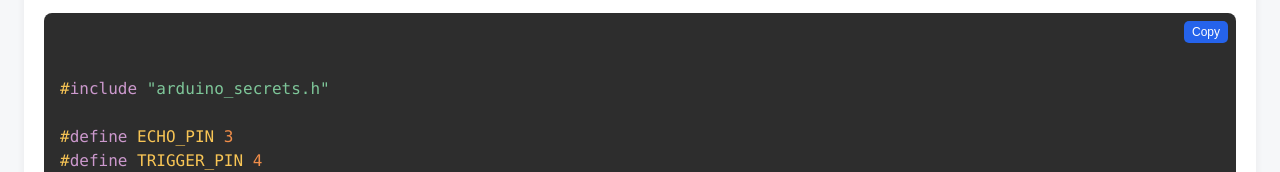
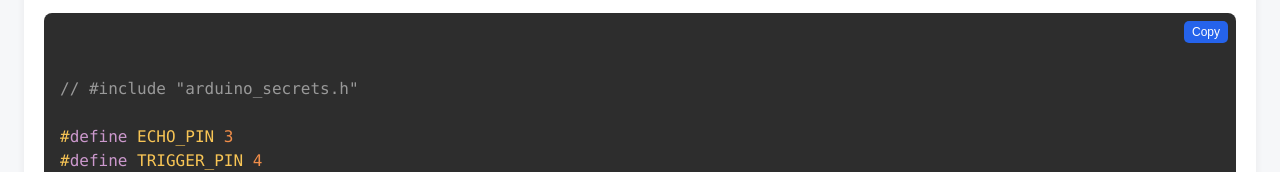
Before and after one commit to agsajanm/TECH117-Group-13-Air-Guitar, a plain HTML site: page index.html in a window 1280 px wide. Shown: the part 4484-4656 px from the top of the page. Drawn offline with nearby package versions, Linux system fonts and the light colour scheme.

Commit message:
Add files via upload

```diff
--- a/index.html
+++ b/index.html
@@ -181,7 +181,7 @@
     <pre class="line-numbers">
   <button class="copy-btn" onclick="copyCode()">Copy</button>
   <code id="arduinoCode" class="language-cpp">
-#include "arduino_secrets.h"
+// #include "arduino_secrets.h"
 
 #define ECHO_PIN 3
 #define TRIGGER_PIN 4
```
